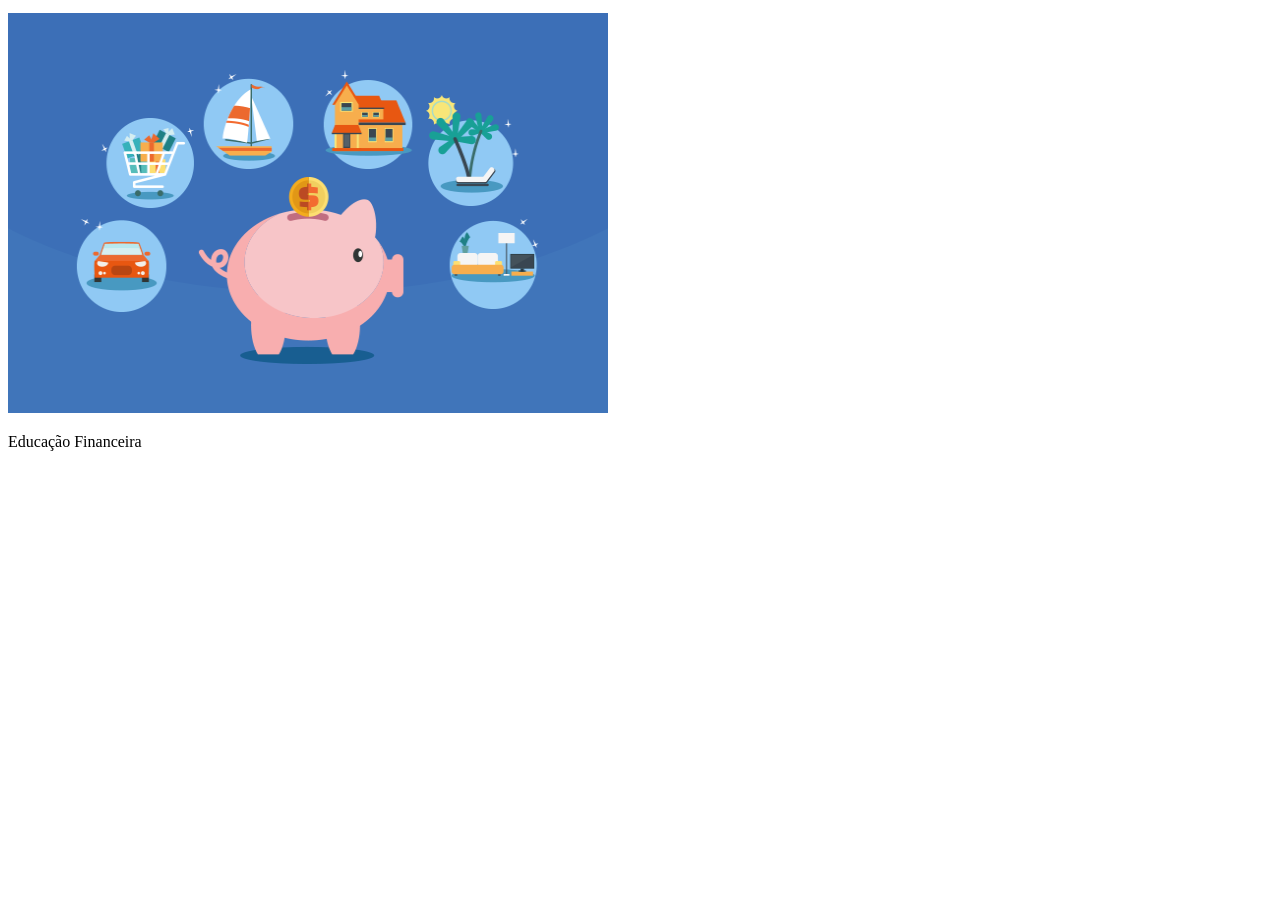
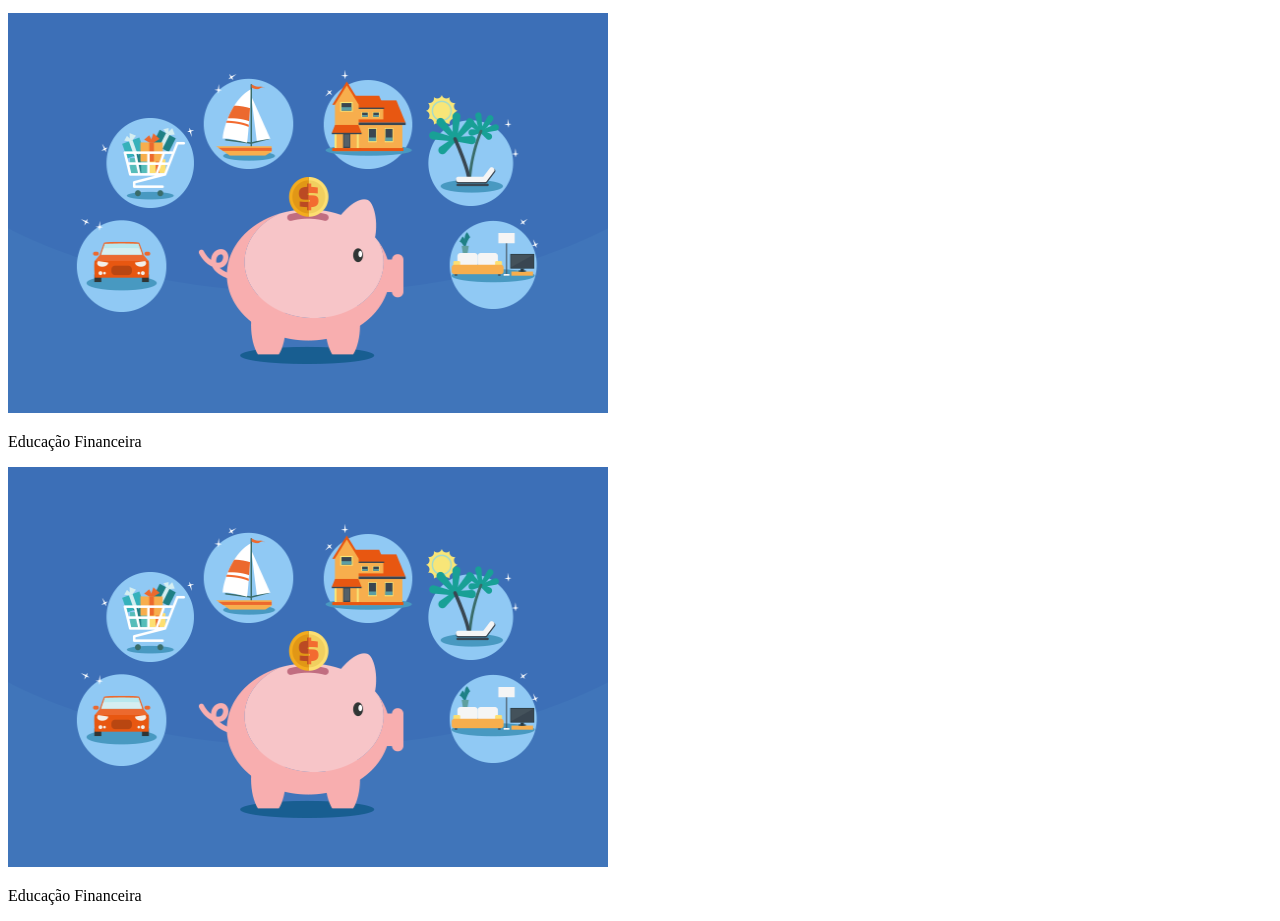
Before and after one commit to MattBonitinho/Trabaio-meu-, a plain HTML site: page index.html in a window 1280 px wide. Shown: the part 119-1040 px from the top of the page. Before the commit the page ends 800 px from the top, so only its background shows below. Drawn offline with Linux system fonts and the light colour scheme.

Commit message:
Update index.html

```diff
--- a/index.html
+++ b/index.html
@@ -27,3 +27,11 @@ Comece sua jornada rumo à liberdade financeira hoje!
     <p>Educação Financeira<p>
 </body>
 </html>
+
+</p>
+</body>
+</html>
+    <img src="educacao-financeira.jpeg" alt="porco e dinheiro" width="600" height="400">
+    <p>Educação Financeira<p>
+</body>
+</html>
```
